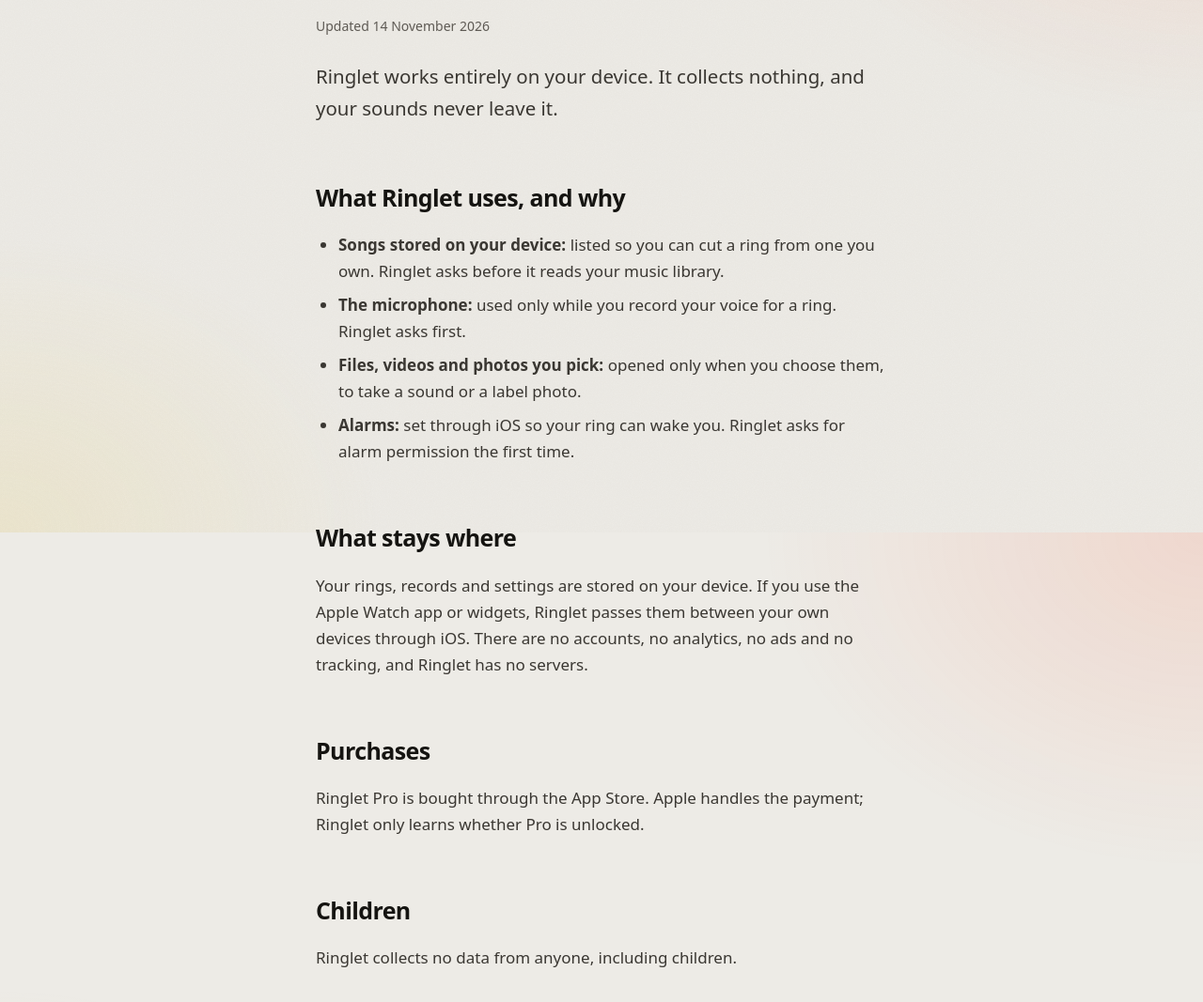
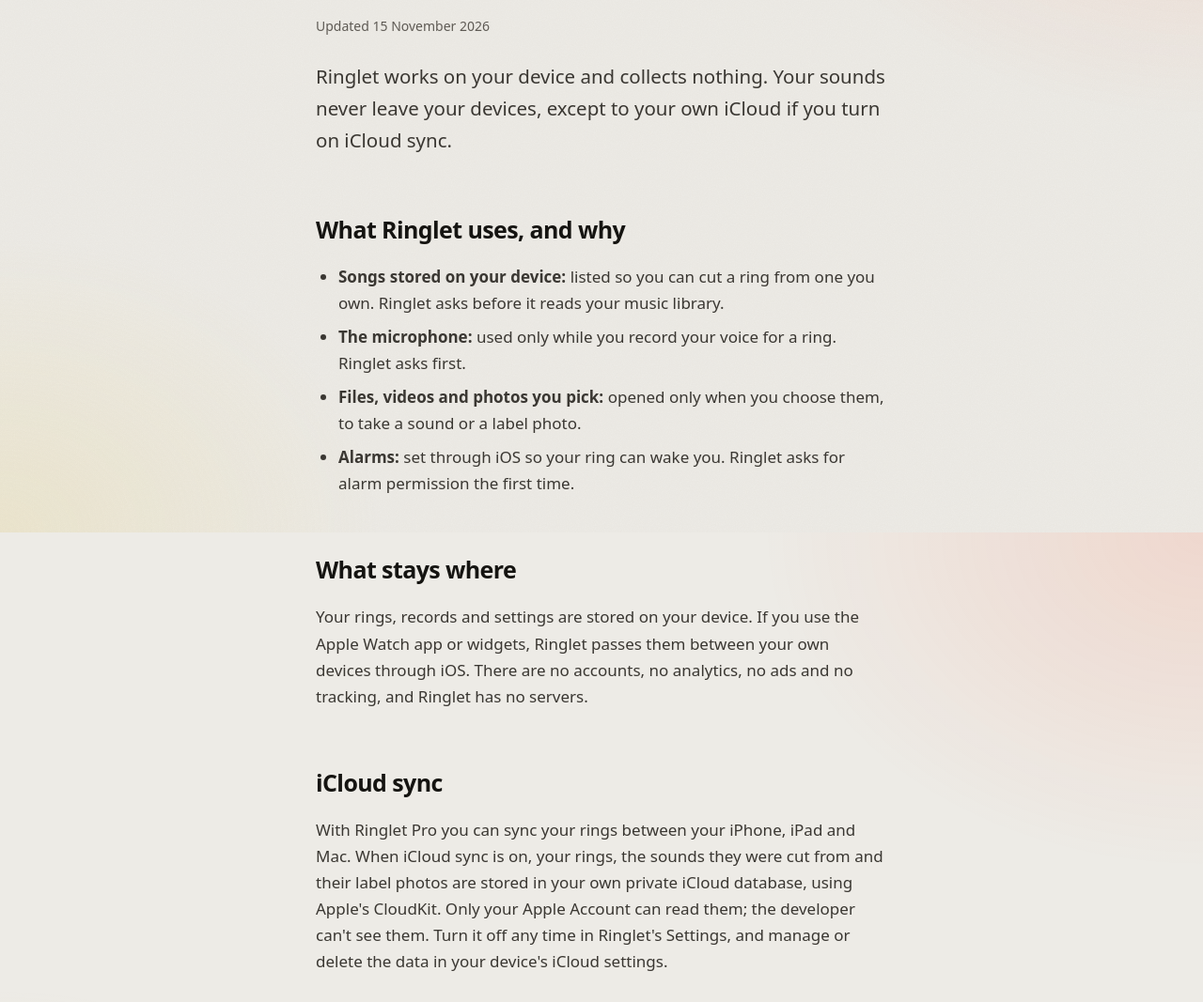
Before and after one commit to bilal-ajnaz/Ringlet, a plain HTML site: page privacy.html in a window 1280 px wide. Shown: the part 233-1300 px from the top of the page at 94% size. Drawn offline with Linux system fonts and the light colour scheme; a web font is replaced by a local one.

Commit message:
Explain iCloud sync and the new Ringlet Pro features
The privacy policy now covers optional iCloud sync (private CloudKit
database, Ringlet Pro), and the homepage lists what Pro adds.

Co-Authored-By: Claude Opus 5.5 <noreply@anthropic.com>

```diff
--- a/privacy.html
+++ b/privacy.html
@@ -4,10 +4,10 @@
   <meta charset="utf-8">
   <meta name="viewport" content="width=device-width, initial-scale=1, viewport-fit=cover">
   <title>Ringlet privacy policy</title>
-  <meta name="description" content="How Ringlet handles your data: it collects nothing, and your sounds stay on your device.">
+  <meta name="description" content="How Ringlet handles your data: it collects nothing, and your sounds stay on your devices and your own iCloud.">
   <meta name="theme-color" content="#121212">
   <meta property="og:title" content="Ringlet privacy policy">
-  <meta property="og:description" content="How Ringlet handles your data: it collects nothing, and your sounds stay on your device.">
+  <meta property="og:description" content="How Ringlet handles your data: it collects nothing, and your sounds stay on your devices and your own iCloud.">
   <meta property="og:type" content="website">
   <meta property="og:url" content="https://bilal-ajnaz.github.io/Ringlet/privacy.html">
   <meta property="og:site_name" content="Ringlet">
@@ -44,8 +44,8 @@
   <main id="main" class="doc">
     <article class="container doc__inner">
       <h1>Privacy policy</h1>
-      <p><time datetime="2026-11-14">Updated 14 November 2026</time></p>
-      <p class="lead">Ringlet works entirely on your device. It collects nothing, and your sounds never leave it.</p>
+      <p><time datetime="2026-11-15">Updated 15 November 2026</time></p>
+      <p class="lead">Ringlet works on your device and collects nothing. Your sounds never leave your devices, except to your own iCloud if you turn on iCloud sync.</p>
       <h2>What Ringlet uses, and why</h2>
       <ul>
         <li><strong>Songs stored on your device:</strong> listed so you can cut a ring from one you own. Ringlet asks before it reads your music library.</li>
@@ -55,6 +55,8 @@
       </ul>
       <h2>What stays where</h2>
       <p>Your rings, records and settings are stored on your device. If you use the Apple Watch app or widgets, Ringlet passes them between your own devices through iOS. There are no accounts, no analytics, no ads and no tracking, and Ringlet has no servers.</p>
+      <h2>iCloud sync</h2>
+      <p>With Ringlet Pro you can sync your rings between your iPhone, iPad and Mac. When iCloud sync is on, your rings, the sounds they were cut from and their label photos are stored in your own private iCloud database, using Apple's CloudKit. Only your Apple Account can read them; the developer can't see them. Turn it off any time in Ringlet's Settings, and manage or delete the data in your device's iCloud settings.</p>
       <h2>Purchases</h2>
       <p>Ringlet Pro is bought through the App Store. Apple handles the payment; Ringlet only learns whether Pro is unlocked.</p>
       <h2>Children</h2>
```
Also changed, not shown: index.html (+2 -2 lines).
